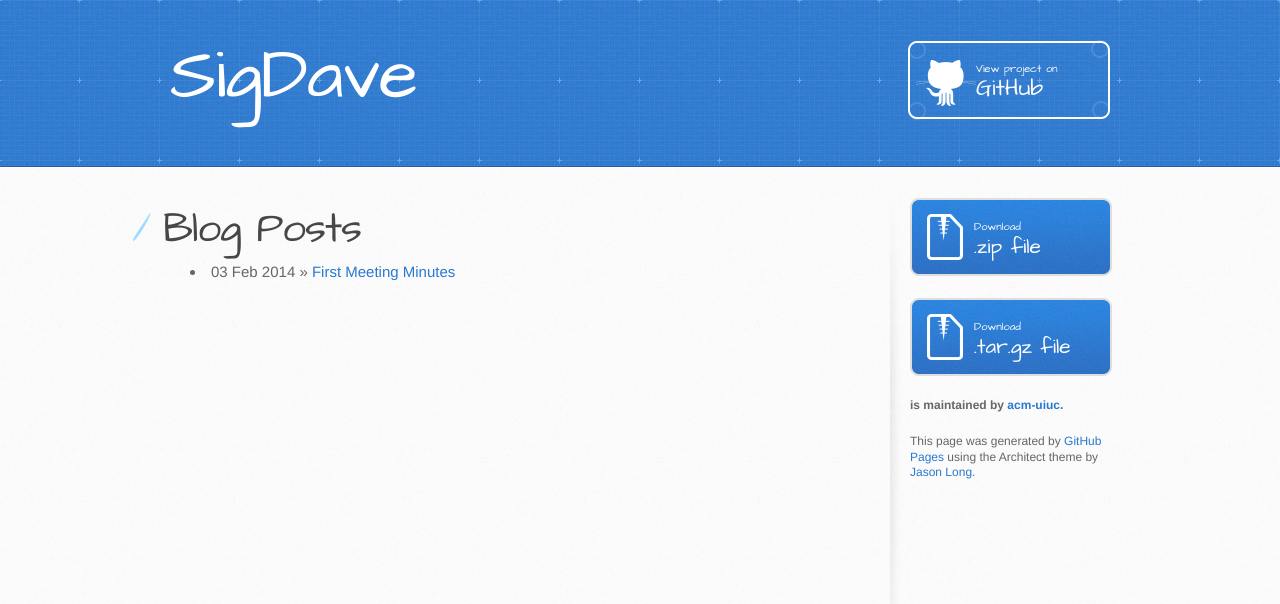
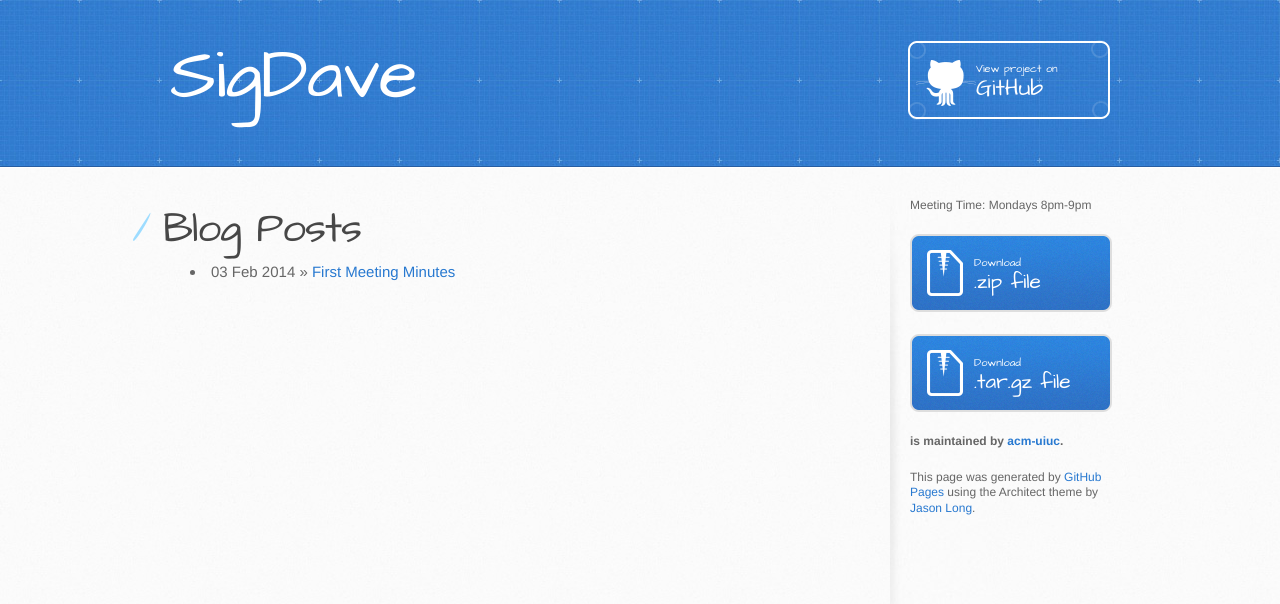
Before and after one commit to acm-uiuc/sigdave, a Jekyll site: the page built from index.html, in a window 1280 px wide. Shown: the top 604 px of the page. Built offline with Jekyll 4.4.1, drawn with Linux system fonts in a browser that asks for light colours; Markdown is read by kramdown in place of the engine named in the settings.

Commit message:
added meeting times to sidebar

```diff
--- a/_layouts/default.html
+++ b/_layouts/default.html
@@ -32,6 +32,7 @@
         </section>
 
         <aside id="sidebar">
+          <p>Meeting Time: Mondays 8pm-9pm</p>
           <a href="https://github.com/acm-uiuc/sigdave/zipball/master" class="button">
             <small>Download</small>
             .zip file
```
